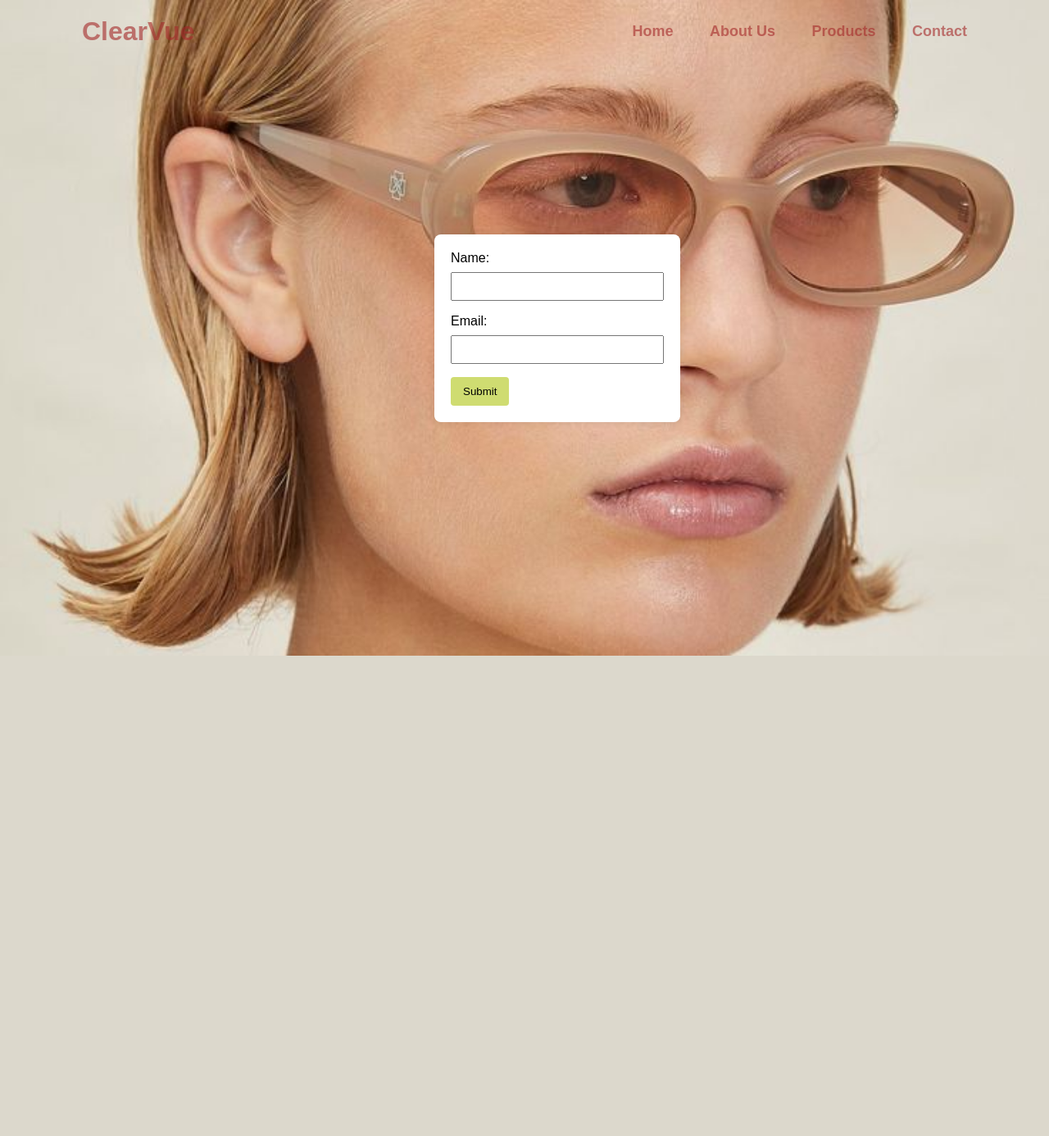
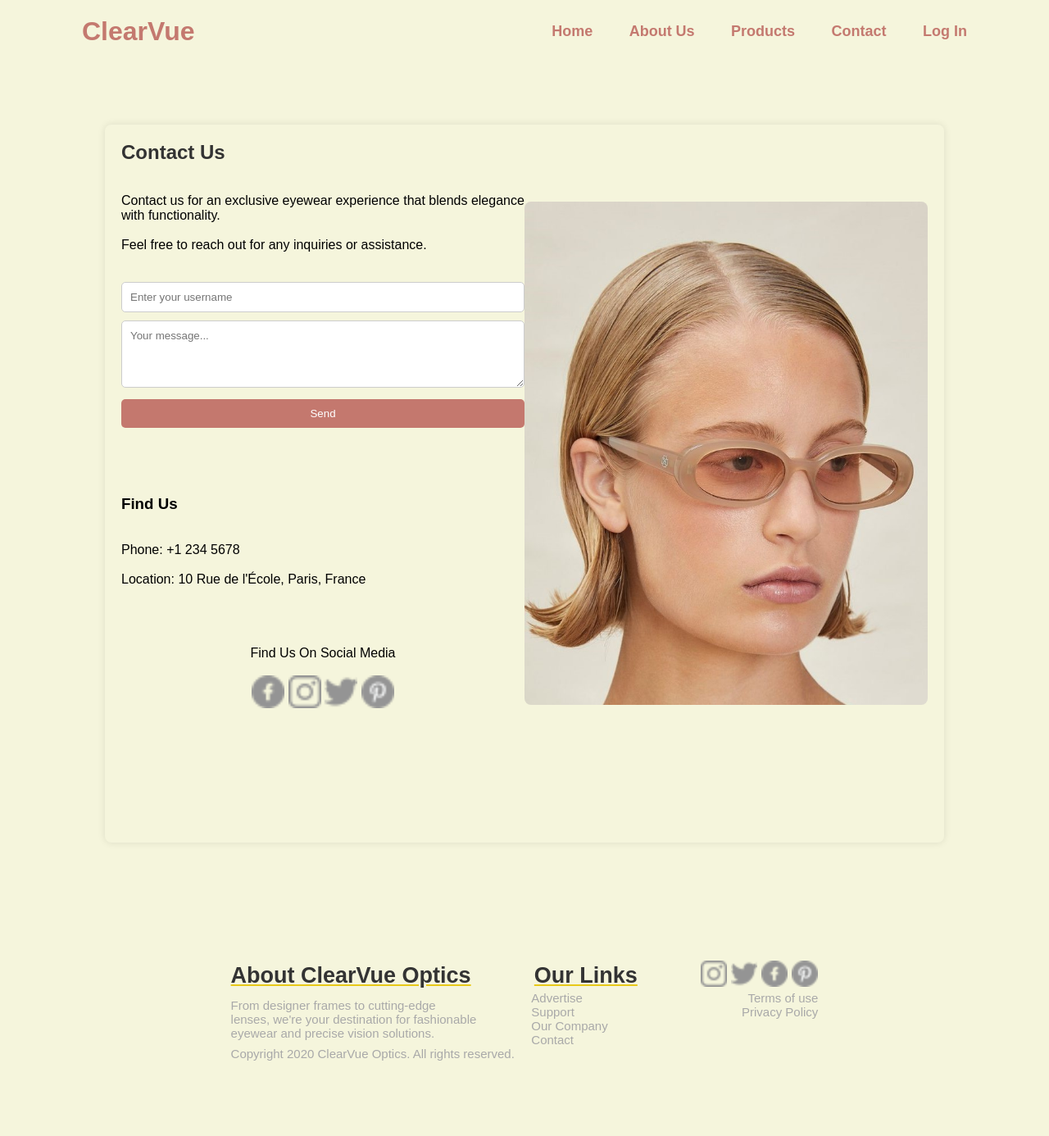
Before and after one commit to DelvinaShehu/Final-Repository-WEB, a PHP site: page /contact.html in a window 1280 px wide. Shown: the whole page at 82% size. Before the commit the page ends 800 px from the top, so only its background shows below. Run offline with PHP 8.4, Linux system fonts and the light colour scheme.

Commit message:
faqja contact

```diff
--- a/AboutUs.html
+++ b/AboutUs.html
@@ -3,7 +3,7 @@
 <head>
   <meta charset="UTF-8">
   <meta name="viewport" content="width=device-width, initial-scale=1.0">
-  <title>Document</title>
+  <title>ClearVue</title>
   <link rel="stylesheet" href="AboutUs.css">
 </head>
 <body>
@@ -16,7 +16,7 @@
       <a class="home" href="optika.html">Home</a>
       <a class="home" href="">About Us</a>
       <a class="home" href="products.html">Products</a>
-      <a class="home" href="">Contact</a>
+      <a class="home" href="contact.html">Contact</a>
       <a class="home" href="LogIn forma.html">Log In</a>
 
     </nav>
--- a/LogIn forma.html
+++ b/LogIn forma.html
@@ -17,7 +17,7 @@
       <a class="home" href="optika.html">Home</a>
       <a class="home" href="AboutUs.html">About Us</a>
       <a class="home" href="products.html">Products</a>
-      <a class="home" href="">Contact</a>
+      <a class="home" href="contact.html">Contact</a>
       <a class="home" href="LogIn forma.html">Log In</a>
 
     </nav>
--- a/contact.css
+++ b/contact.css
@@ -23,7 +23,7 @@
     justify-content: space-between;
     align-items: center;
     z-index: 100;
-
+    background-color: beige;
   }
 
   .logo{
@@ -48,54 +48,221 @@
    border-bottom: 3px solid rgb(135, 53, 13);
   }
 
-  body {
-    background-image: url(backu.jpg);
-    font-family: Arial, sans-serif;
+  .container {
+    width: 80%;
+    margin: 20px auto;
+  }
+
+  .contact-box {
+    display: flex;
+    justify-content: space-between;
+    align-items: center;
     background-color: beige;
-    margin-left: 80px;
+    padding: 20px;
+    border-radius: 8px;
+    box-shadow: 0 0 10px rgba(0, 0, 0, 0.1);
+    margin-top: 80px;
+  }
+
+  .left-section {
+    flex: 1;
+    align-items: center;
+    margin-bottom: 130px;
+  }
+
+  .right-section {
+    flex: 1;
     display: flex;
-    align-items:center;
-    justify-content: center;
-    height: 100vh;
-    background-color: beige;
+    flex-direction: column;
+    align-items: center;
+    margin-bottom: 50px;
+  }
 
+  h2 {
+    color: #333;
+  }
+
+  textarea, input[type="text"], button {
+    width: 100%;
+    padding: 10px;
+    margin-bottom: 10px;
+    border-radius: 5px;
+    border: 1px solid #ccc;
+  }
+
+  button {
+    background-color: rgba(165, 42, 42, 0.611);
+    color: #fff;
+    border: none;
+    cursor: pointer;
+  }
+
+  button:hover {
+    background-color:rgb(152, 124, 82);
+  }
+
+  .eyewear-photo img {
+    max-width: 100%;
+    height: auto;
+    border-radius: 8px;
+    margin-bottom: 20px;
+  }
+
+
+.social-links {
+  margin-bottom: 10px;
+  text-align: center;
+}
+
+.social-icon {
+  display: inline-block;
 
 }
 
-form {
-    background-color: #fff;
-    padding: 20px;
-    width: 25%;
-    border-radius: 8px;
-    box-shadow: 0 0 10px rgba(0, 0, 0, 0.1);
+.social-icon img {
+  width: 40px;
+  height: 40px;
+  justify-content: space-between;
+
 }
 
-label {
-    display: block;
-    margin-bottom: 8px;
+.social-icon:hover img {
+  opacity: 0.8;
 }
 
-input {
-    width: 100%;
-    padding: 8px;
-    margin-bottom: 16px;
-    box-sizing: border-box;
+footer{
+  background-color: rgb(0, 0, 0);
+  display: flex;
+  flex-direction: column;
+  justify-content: space-between;
+  align-items: center;
+  color: darkgray;
+  font-size: 15px;
 }
 
-button {
-    background-color: #cfdc71;
-    padding: 10px 15px;
-    border: none;
-    border-radius: 4px;
-    cursor: pointer;
+.f{
+  display: flex;
+  justify-content: space-between;
+  align-items: center;
+  width: 70%;
+  color: rgb(232, 201, 25);
+  font-size: larger;
+  font-weight: bold;
+  text-decoration: underline;
 }
 
-button:hover {
-    background-color: #45a049;
+.ff{
+  display: flex;
+  justify-content: space-between;
+  width: 20%;
 }
 
-.error-message {
-    color: red;
-    margin-top: -10px;
-    margin-bottom: 10px;
+.ff img{
+  width: 32px;
+  height: 32px;
 }
+
+.footermain{
+  display: flex;
+  justify-content: space-between;
+  width: 70%;
+}
+
+.footerleft{
+  display: flex;
+  flex-direction: column;
+  width: 300px;
+  justify-content: center;
+  font-size: 15px;
+}
+
+.footerright{
+  margin-left: 20px;
+  display: flex;
+  flex-direction: column;
+  width: 170px;
+  align-items: flex-end;
+}
+
+.footercenter{
+  align-items: flex-start;
+}
+
+.fotofooter{
+  display: flex;
+  justify-content: space-evenly;
+}
+
+.fundi{
+  display: flex;
+  justify-content: space-between;
+  width: 70%;
+}
+
+footer{
+  background-color: beige;
+  display: flex;
+  flex-direction: column;
+  justify-content: space-between;
+  align-items: center;
+  color: darkgray;
+  font-size: 15px;
+}
+
+.f{
+  display: flex;
+  justify-content: space-between;
+  align-items: center;
+  width: 70%;
+  color: rgb(232, 201, 25);
+  font-size: larger;
+  font-weight: bold;
+  text-decoration: underline;
+}
+
+.ff{
+  display: flex;
+  justify-content: space-between;
+  width: 20%;
+}
+.ff img{
+  width: 32px;
+  height: 32px;
+}
+
+.footermain{
+  display: flex;
+  justify-content: space-between;
+  width: 70%;
+}
+
+.footerleft{
+  display: flex;
+  flex-direction: column;
+  width: 300px;
+  justify-content: center;
+  font-size: 15px;
+}
+
+.footerright{
+  margin-left: 20px;
+  display: flex;
+  flex-direction: column;
+  width: 170px;
+  align-items: flex-end;
+}
+
+.footercenter{
+  align-items: flex-start;
+}
+
+.fotofooter{
+  display: flex;
+  justify-content: space-evenly;
+}
+
+.fundi{
+  display: flex;
+  justify-content: space-between;
+  width: 70%;
+}
--- a/contact.html
+++ b/contact.html
@@ -4,7 +4,7 @@
     <meta charset="UTF-8">
     <meta name="viewport" content="width=device-width, initial-scale=1.0">
     <link rel="stylesheet" href="contact.css">
-    <title>Contact</title>
+    <title>ClearVue</title>
 </head>
 
 
@@ -18,45 +18,116 @@
         <a class="home" href="AboutUs.html">About Us</a>
         <a class="home" href="products.html">Products</a>
         <a class="home" href="">Contact</a>
-
+        <a class="home" href="LogIn forma.html">Log In</a>
     </nav>
 
 </header>
+<br>
+<br>
+<br>
+<br>
+<main class="container">
+    <div class="contact-box">
+      <section class="left-section">
+        <h2>Contact Us</h2>
+        <br>
+        <br>
+        <p>Contact us for an exclusive eyewear experience that blends elegance with functionality.</p>
+        <br>
+        <p>Feel free to reach out for any inquiries or assistance.</p>
+        <br>
+        <br>
 
-<form id="myForm">
-    <label>Name:</label>
-    <input type="text" id="name">
-    <div class="error-message" id="nameError"></div>
+        <form action="#" method="post">
+          <input type="text" placeholder="Enter your username" required>
+          <br>
+          <textarea placeholder="Your message..." rows="4" required></textarea>
+          <button type="submit">Send</button>
+        </form>
+        <br>
+        <br>
+        <br>
+        <br>
+        <div class="contact-details">
+            <h3>Find Us</h3>
+            <br>
+            <br>
+            <p>Phone: +1 234 5678</p>
+            <br>
+            <p>Location: 10 Rue de l'École, Paris, France</p>
+            <br>
+            <br>
+            <br>
+            <br>
+            <div class="social-links">
+              <p> Find Us On Social Media</p>
+              <br>
+                <a href="#" class="social-icon">
+                <img src="facebook.png" alt="Facebook">
+              </a>
+              <a href="#" class="social-icon">
+                <img src="instagram.png" alt="Instagram">
+              </a>
+              <a href="#" class="social-icon">
+                <img src="twitter.png" alt="Twitter">
+              </a>
+              <a href="#" class="social-icon">
+                <img src="pinterest.png" alt="Twitter">
+              </a>
+            </div>
 
-    <label>Email:</label>
-    <input type="text" id="email">
-    <div class="error-message" id="emailError"></div>
 
-    <button type="button" onclick="validateForm()">Submit</button>
-</form>
-<script>
-    let nameRegex = /^[A-Z][a-z]{3,8}$/;
-    let emailRegex = /[a-zA-Z.-_]+@+[a-z]+\.+[a-z]{2,3}$/;
 
-    function validateForm(){
-        let nameInput = document.getElementById('name');
-        let nameError = document.getElementById('nameError');
-        let emailInput = document.getElementById('email');
-        let emailError = document.getElementById('emailError');
+    </section>
 
-        nameError.innerText = '';
-        emailError.innerText = '';
+      <section class="right-section">
+        <div class="eyewear-photo">
+          <!-- Add your eyewear brand photo here -->
+          <img src="backu.jpg" alt="Eyewear Brand">
+        </div>
+          </div>
+      </section>
 
-        if(!nameRegex.test(nameInput.value)){
-            nameError.innerText = 'invalid name';
-            return;
-        }
-        if(!emailRegex.test(emailInput.value)){
-            emailError.innerText = 'invalid email';
-            return;
-        }
-
-        alert('form submitted succesfully!');
-    }
-</script>
+<br>
+<br>
+<br>
+<br>
+<br>
+<br>
+<br>
+<br>
+<footer>
+    <div class="f">
+        <h2>About ClearVue Optics</h2>
+        <h2>Our Links</h2>
+        <div class="ff">
+            <a href=""><img src="instagram.png" alt="" style height="50px", width="50px"></a>
+            <a href=""><img src="twitter.png" alt="" style height="70px", width="70px"></a>
+            <a href=""><img src="facebook.png" alt="" style height="50px", width="50px"></a>
+            <a href=""><img src="pinterest.png" alt="" style height="50px", width="50px"></a>
+        </div>
+    </div>
+    <div class="footermain">
+        <div class="footerleft">
+            <p>From designer frames to cutting-edge lenses, we're your destination for fashionable eyewear and precise vision solutions.</p>
+        </div>
+        <div class="footercenter">
+            <p>Advertise</p>
+            <p>Support</p>
+            <p>Our Company</p>
+            <p>Contact</p>
+        </div>
+        <div class="footerright">
+            <p>Terms of use</p>
+            <p>Privacy Policy</p>
+        </div>
+    </div>
+    <div class="fundi">
+        <p>Copyright 2020 ClearVue Optics. All rights reserved.</p>
+    </div>
+  </footer>
+  <br>
+  <br>
+  <br>
+  <br>
 </body>
--- a/optika.html
+++ b/optika.html
@@ -19,7 +19,7 @@
       <a class="home" href="optika.html">Home</a>
       <a class="home" href="AboutUs.html">About Us</a>
       <a class="home" href="products.html">Products</a>
-      <a class="home" href="">Contact</a>
+      <a class="home" href="contact.html">Contact</a>
       <a class="home" href="LogIn forma.html">Log In</a>
 
     </nav>
--- a/products.html
+++ b/products.html
@@ -4,7 +4,7 @@
     <meta charset="UTF-8">
     <meta name="viewport" content="width=device-width, initial-scale=1.0">
     <link rel="stylesheet" href="products.css">
-    <title>Products</title>
+    <title>ClearVue</title>
 </head>
 
 
@@ -17,7 +17,7 @@
         <a class="home" href="optika.html">Home</a>
         <a class="home" href="AboutUs.html">About Us</a>
         <a class="home" href="">Products</a>
-        <a class="home" href="">Contact</a>
+        <a class="home" href="contact.html">Contact</a>
         <a class="home" href="LogIn forma.html">Log In</a>
 
     </nav>
```
Also changed, not shown: backu.jpg.
